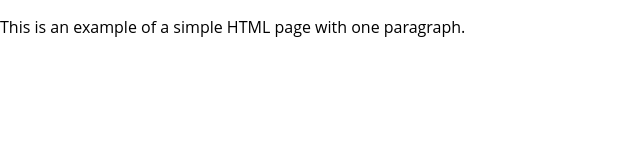
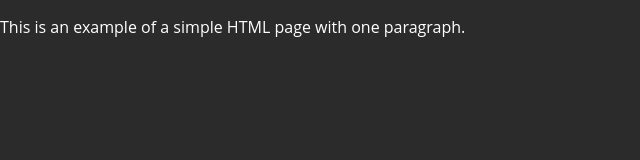
Before and after one commit to endlessalpacaYT/PongoDev, a plain HTML site: page index.html in a window 1280 px wide. Shown: the whole page, without its empty margins (0-640 px from the left). Drawn offline with Linux system fonts and the light colour scheme.

Commit message:
Add files via upload

```diff
--- a/style.css
+++ b/style.css
@@ -2,4 +2,6 @@ html, body {
     margin: 0;
     padding: 0;
     font-family: 'Open Sans', sans-serif;
+    background-color: #2b2b2b;
+    color: white;
 }
```
